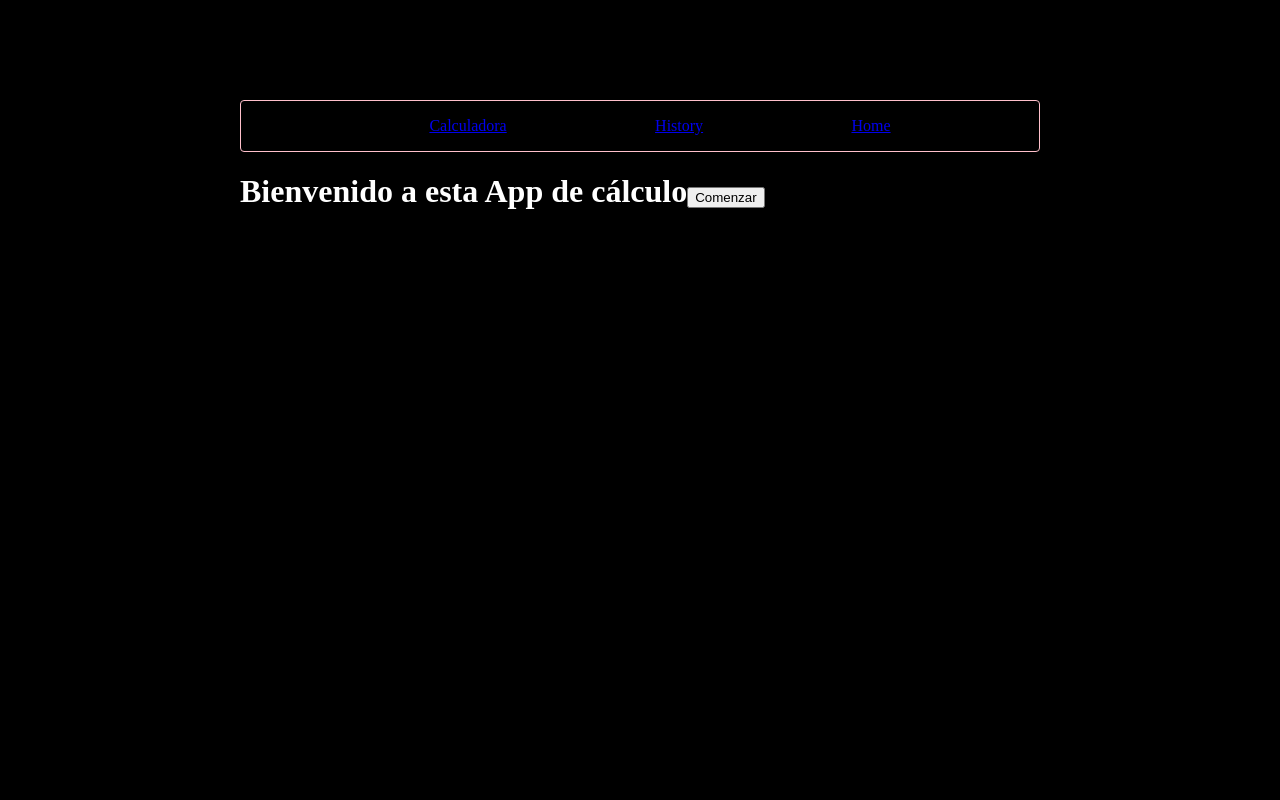
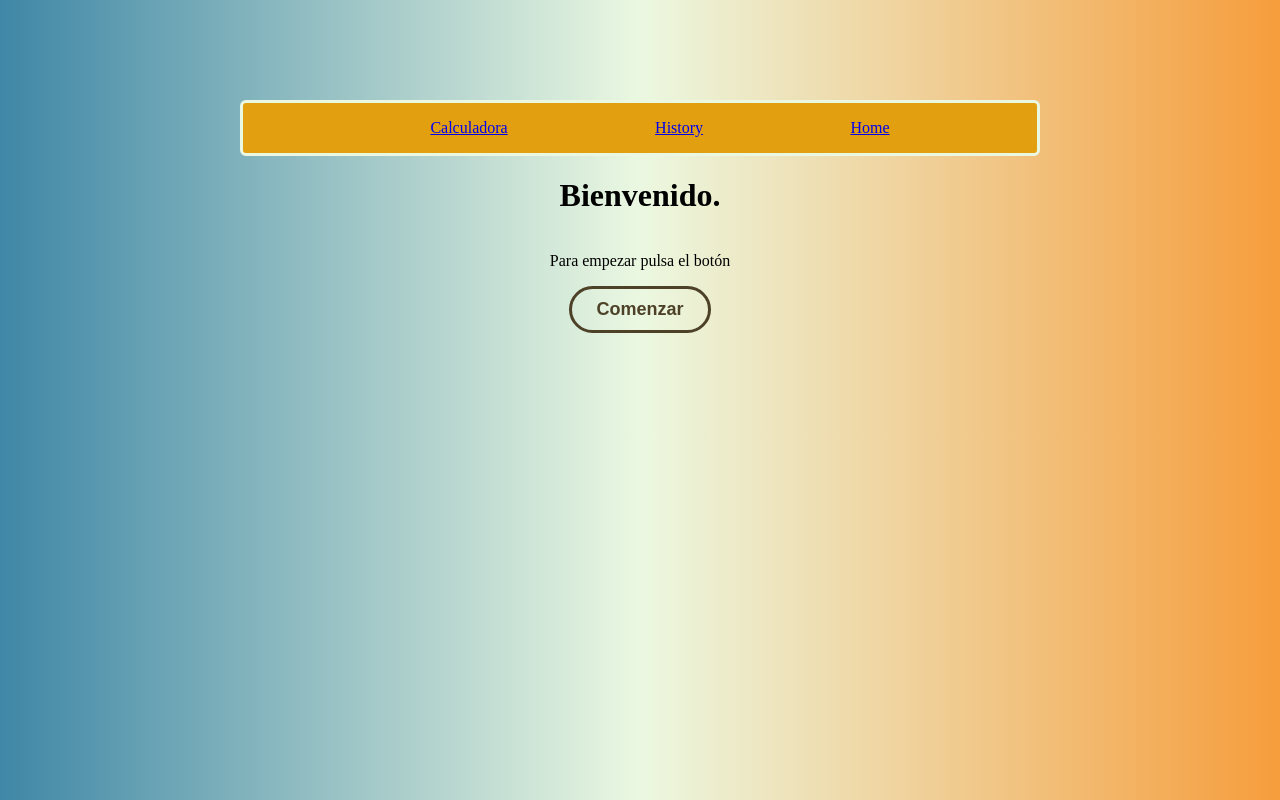
Before and after one commit to Natalia-GP/NG_calc_test, a Next.js app: page / in a window 1280 px wide. Built offline with nearby package versions, Linux system fonts and the light colour scheme.

Commit message:
css Homepage and Nav

```diff
--- a/app/calc/page.js
+++ b/app/calc/page.js
@@ -58,9 +58,9 @@ export default function Calc() {
 
 
   return (
-    <div className="divForm">
-      <h1 className="divForm__title">Suma App</h1>
-      <form id="form" onSubmit={handleSubmit}>
+    <div className={styles.divForm}>
+      <h1 className={"divForm__title"}>Calculadora de sumas</h1>
+      <form id="form" className={styles.form} onSubmit={handleSubmit}>
         <label htmlFor="number-one">
           Número 1:
           <input
--- a/app/page.js
+++ b/app/page.js
@@ -1,6 +1,7 @@
 'use client';
 
 import { useRouter } from "next/navigation";
+import styles from './pageHome.module.css';
 
 
 export default function Home() {
@@ -9,10 +10,13 @@ export default function Home() {
 
   return (
     <>
-      <h1>Bienvenido a esta App de cálculo
-        <button className="button" type="button" onClick={() => router.push('/calc')}>Comenzar</button>
+      <div className={styles.divHome}>
+        <h1 >Bienvenido.</h1>
+        <p>Para empezar pulsa el botón</p>
+        <button className={styles.buttonHome} type="button" onClick={() => router.push('/calc')}>Comenzar</button>
         {/* <Link href="/calc">Comenzar</Link> */}
-      </h1>
+
+      </div>
 
     </>
 
--- /dev/null
+++ b/app/pageHome.module.css
@@ -0,0 +1,47 @@
+.divHome {
+  display: flex;
+  flex-direction: column;
+  align-items: center;
+}
+.buttonHome {
+  align-items: center;
+  cursor: pointer;
+  position: relative;
+  padding: 10px 24px;
+  font-size: 18px;
+  color: rgb(77, 65, 40);
+  border: 3px solid rgb(77, 65, 40);
+  border-radius: 34px;
+  background-color: transparent;
+  font-weight: 600;
+  transition: all 0.3s cubic-bezier(0.23, 1, 0.32, 1);
+  overflow: hidden;
+}
+
+.buttonHome::before {
+  content: '';
+  position: absolute;
+  inset: 0;
+  margin: auto;
+  width: 50px;
+  height: 50px;
+  border-radius: inherit;
+  scale: 0;
+  z-index: -1;
+  background-color: rgb(226, 160, 17);
+  transition: all 0.6s cubic-bezier(0.23, 1, 0.32, 1);
+}
+
+.buttonHome:hover::before {
+  scale: 3;
+}
+
+.buttonHome:hover {
+  color: #212121;
+  scale: 1.1;
+  box-shadow: 0 0px 20px rgba(193, 163, 98, 0.274);
+}
+
+.buttonHome:active {
+  scale: 1;
+}
--- a/components/Navigation.module.css
+++ b/components/Navigation.module.css
@@ -3,8 +3,9 @@
   flex-direction: column;
   justify-content: center;
   justify-items: center;
-  border: 1px solid pink;
-  border-radius: 4px;
+  border: 3px solid #ebf8e1;
+  border-radius: 6px;
+  background-color: rgb(226, 160, 17);
 }
 
 .navigation {
@@ -15,6 +16,6 @@
 }
 .navigation a:hover {
   text-decoration: none;
-  color: rgb(0, 255, 157);
+  color: rgb(117, 0, 82);
   list-style: none;
 }
--- a/styles/globals.css
+++ b/styles/globals.css
@@ -3,6 +3,6 @@ body {
   padding: 100px;
   max-width: 800px;
   margin: 0 auto;
-  color: white;
-  background: black;
+  background: linear-gradient(0.25turn, #3f87a6, #ebf8e1, #f69d3c);
+  z-index: 1;
 }
```
Also changed, not shown: app/calc/page.module.css (+12 -0 lines), app/page.module.css (added).
